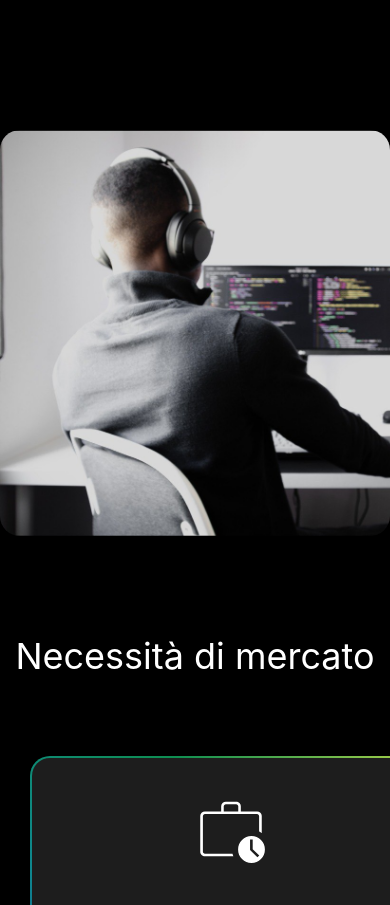
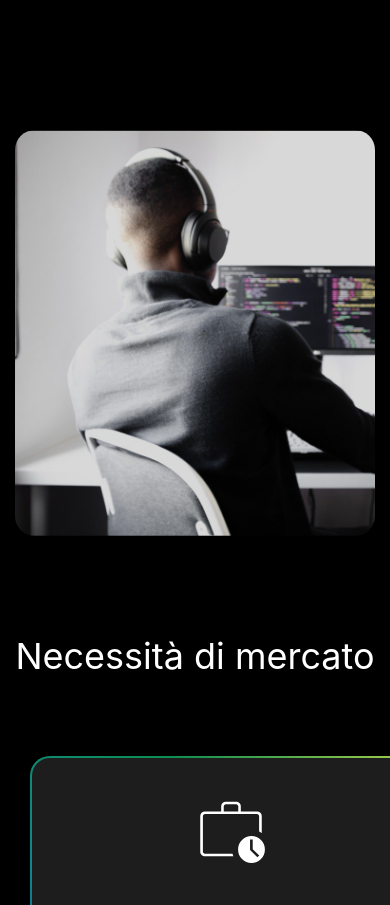
Before and after one commit to webstack-academy/landing, a React (Vite) app: page / in a window 390 px wide. Shown: the part 3780-4685 px from the top of the page. Built offline with nearby package versions, Linux system fonts and the light colour scheme.

Commit message:
fix: picture separator css

```diff
--- a/src/common/styles/index.css
+++ b/src/common/styles/index.css
@@ -175,6 +175,11 @@ p {
   .footer-container {
     padding: 30px;
   }
+
+  .picture-separator-container {
+    margin-left: 15px;
+    margin-right: 15px;
+  }
 }
 
 /* Override Daisy Css */
--- a/src/modules/home/pages/home.page.tsx
+++ b/src/modules/home/pages/home.page.tsx
@@ -215,7 +215,7 @@ class HomePage extends Component {
         {/* Picture Separator Section */}
         <div
           style={{ marginTop: 100, marginBottom: 100 }}
-          className="grid grid-cols-1 items-center"
+          className="grid grid-cols-1 items-center picture-separator-container"
         >
           <div className="mx-auto picture-separator-section"></div>
         </div>
```
